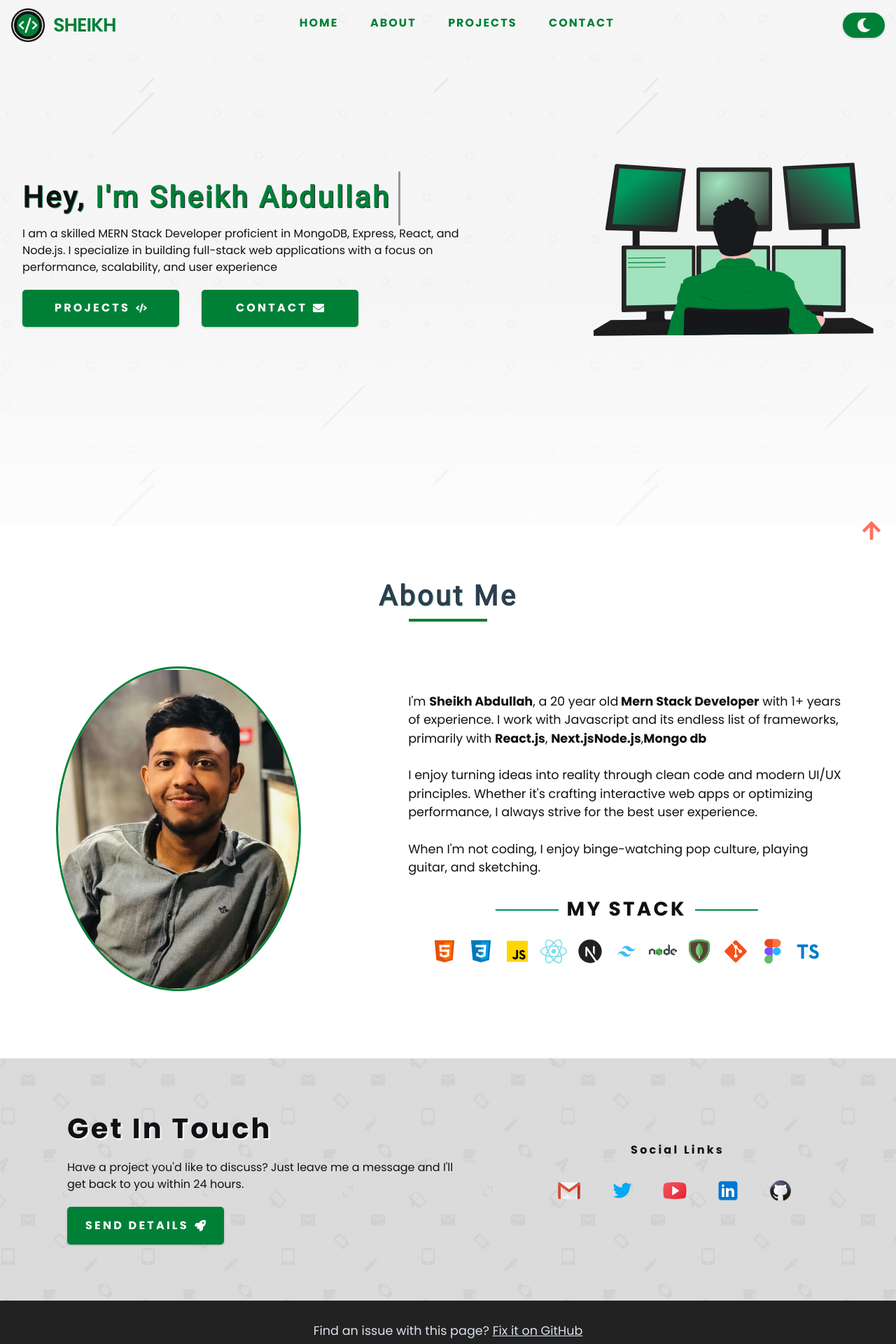
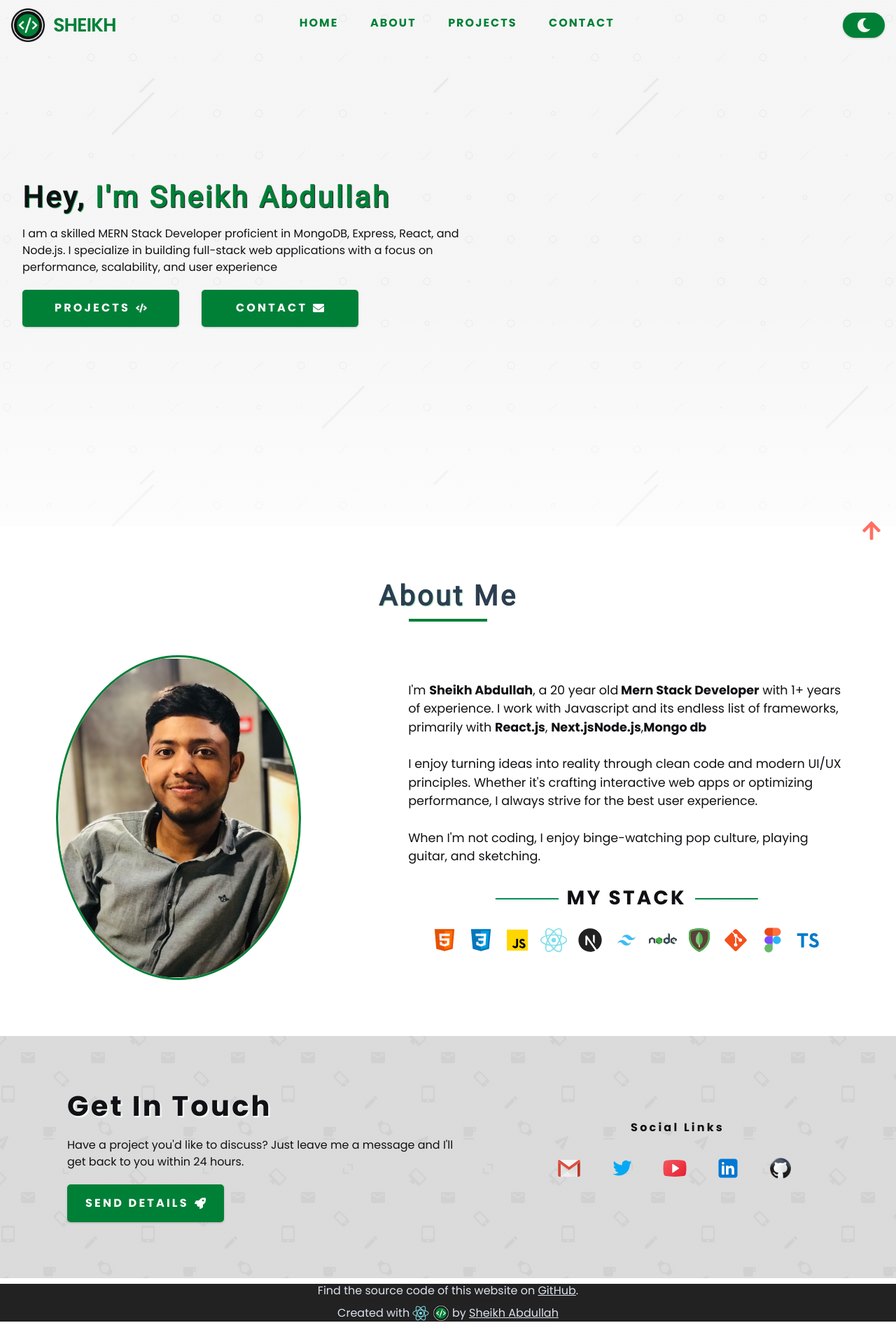
Before and after one commit to sheikhabdullahahmed/Portfolioo, a React (Vite) app: page / in a window 1280 px wide. Shown: the top 1920 px of the page at 70% size. After the commit the page ends 1896 px from the top, so only its background shows below. Built offline with nearby package versions, Linux system fonts and the light colour scheme.

Commit message:
styling add

```diff
--- a/src/Components/Footer/Footer.tsx
+++ b/src/Components/Footer/Footer.tsx
@@ -1,22 +1,22 @@
 import react from "../../Skills/react.svg";
-import logo from '../../Images/logo.png';
+import logo from "../../Images/logo.png";
 
 export const Footer = () => {
-
   // jsx
   return (
     <footer id="footer" className="footer">
       <div className="section-center">
-        <p className="footer-text">
-          Find an issue with this page?{' '}
+        <p className="footer-para">
+          {`Find the source code of this website on `}
           <a
             href="https://github.com/sheikhabdullahahmed"
             target="_blank"
             rel="noreferrer"
-            title="Full Source Code"
+            title="View the full source code on GitHub"
           >
-            Fix it on GitHub
+            GitHub
           </a>
+          .
         </p>
 
         {/* <p>Copyright &copy; {date}. All Rights Reserved.</p> */}
@@ -24,18 +24,18 @@ export const Footer = () => {
         <p className="footer-text-2">
           Created with&nbsp;
           <span className="footer-img-block">
-            <img src={react} alt="react-js" className="footer-img" />
+            <img src={react} alt="React.js" className="footer-img" />
             &nbsp;
-            <img src={logo} alt="airtable" className="footer-img" />
+            <img src={logo} alt="Airtable" className="footer-img" />
           </span>
           &nbsp;by&nbsp;
           <a
-            href="https://twitter.com/Sheikh Abdullah"
+            href="https://twitter.com/SheikhAbdullah"
             target="_blank"
             rel="noreferrer"
-            title="My Twitter Account"
+            title="Follow me on Twitter"
           >
-                Sheikh Abdullah
+            Sheikh Abdullah
           </a>
         </p>
       </div>
--- a/src/Components/Hero/Hero.tsx
+++ b/src/Components/Hero/Hero.tsx
@@ -10,8 +10,8 @@ export const Hero = () => {
         <div className="banner-container section-center">
           {/* hero-info */}
           <article className="hero-info">
-            <h1 id="my-name">
-              hey,<span> i'm Sheikh Abdullah </span>
+            <h1  id="my-name">
+              hey,<span className="no-name"> i'm Sheikh Abdullah </span>
             </h1>
             <p>
               I am a skilled MERN Stack Developer proficient in MongoDB,
--- a/src/Components/Skill/Skill.tsx
+++ b/src/Components/Skill/Skill.tsx
@@ -1,17 +1,6 @@
-import React from 'react';
 import { skills } from '../../Data/data';
 
-// Define the type for each skill
-interface Skill {
-  id: number;
-  title: string;
-  icon: string;
-}
-
-// Explicitly define the type of skills array
-const skillsArray: Skill[] = skills;
-
-export const Skills: React.FC = () => {
+export const Skills = () => {
   return (
     <>
       <div className="skills-title-container">
@@ -21,7 +10,7 @@ export const Skills: React.FC = () => {
 
       {/* skills-center */}
       <div className="skills-center">
-        {skillsArray.map(({ id, title, icon }) => {
+        {skills.map(({ id, title, icon }) => {
           return (
             <article key={id} className="skill" title={title}>
               <img src={icon} alt={title} className="skill-icon" />
--- a/src/Components/ToggleTheme/Toggle.tsx
+++ b/src/Components/ToggleTheme/Toggle.tsx
@@ -2,19 +2,16 @@ import React, { useEffect, useState } from 'react';
 import { FaSun, FaMoon } from 'react-icons/fa';
 
 const ToggleTheme: React.FC = () => {
-  // Explicitly define the type for the state (either "light" or "dark")
-  const [theme, setTheme] = useState<"light" | "dark">(
-    typeof window !== "undefined" ? (localStorage.getItem("theme") as "light" | "dark" | null) || "light" : "light"
+  const [theme, setTheme] = useState(
+    typeof window !== "undefined" ? localStorage.getItem("theme") || "light" : "light"
   );
 
   useEffect(() => {
-    // Apply dark theme class to the document if the theme is dark
     if (theme === "dark") {
       document.documentElement.classList.add("dark");
     } else {
       document.documentElement.classList.remove("dark");
     }
-    // Save the theme preference in localStorage
     localStorage.setItem("theme", theme);
   }, [theme]);
 
--- a/src/index.css
+++ b/src/index.css
@@ -244,7 +244,7 @@ p {
 }
 
 .section-center {
-  padding: 1rem 0;
+  padding: rem 0;
   width: 90vw;
   margin: 0 auto;
   max-width: var(--max-width);
@@ -587,6 +587,26 @@ header {
 .hero-img {
   display: none; /* Hide on smaller screens by default */
   width: 25rem;
+  opacity: 0;
+  transform: translateY(20px); /* Initially position the image 20px lower */
+  animation: fadeInUp 1s ease-out forwards; /* Apply animation */
+}
+
+/* When .hero-img is shown (on larger screens, for example), add animation */
+.hero-img.show {
+  display: block;
+}
+
+/* Define the fadeInUp animation */
+@keyframes fadeInUp {
+  0% {
+    opacity: 0;
+    transform: translateY(20px);
+  }
+  100% {
+    opacity: 1;
+    transform: translateY(0); /* Move the image back to its original position */
+  }
 }
 
 .hero-image {
@@ -673,13 +693,12 @@ header {
   width: 100%;
   max-width: 700px;
   white-space: nowrap;
-  opacity: 0;
+  /* opacity: 0; */
   padding-bottom: 2px;
   font-size: 3rem;
   line-height: 1.8;
   font-weight: 800;
   animation: type 5s steps(20, end) forwards, blink 5s infinite;
-  border-right: 3px solid var(--clr-font);
   overflow-x: hidden;
 }
 
@@ -712,7 +731,7 @@ header {
 /* Extra small screens (400px and below) */
 @media screen and (max-width: 400px) {
   #my-name {
-    font-size: 1.3rem;
+    font-size: 1.5rem;
     width: 80%; /* Even narrower */
     max-width: 100%;
     margin-right: 0; /* Reset margin-right, no need for 3px */
@@ -721,15 +740,24 @@ header {
 }
 
 @keyframes type {
-  from {
+  0% {
     width: 0;
-    opacity: 1;
-  }
-  to {
+    opacity: 0;
+    /* Optional: you can use 'left' to control the starting position */
+    transform: translateX(0);
+  }
+  50% {
+    width: 50%;
+    opacity: 0.5;
+    transform: translateX(0); /* Optional: to keep the element in place */
+  }
+  100% {
     width: 100%;
     opacity: 1;
-  }
-}
+    transform: translateX(0); /* Keep element in place */
+  }
+}
+
 
 
 
@@ -745,7 +773,7 @@ header {
 }
 @keyframes blink {
   50% {
-    border-color:transparent;
+    border-color:black;
   }
 }
 
@@ -1114,6 +1142,9 @@ FOOTER
   color: var(--clr-grey-9);
   line-height: 1.25;
   margin: 0.5rem 0;
+}
+.footer-para {
+  padding-bottom:   2px;
 }
 
 .footer a {
@@ -1176,6 +1207,11 @@ FOOTER
     gap: 0.8rem;
   }
 }
+
+
+
+/* my name class  */
+
 
 /* Contact Section Styles */
 .contact-section {
--- a/src/pages/Home.tsx
+++ b/src/pages/Home.tsx
@@ -1,12 +1,10 @@
-import React from "react";
 import { Navbar } from "../Components/Navbar/Navbarl";
 import { Sidebar } from "../Components/SideBar/Sidebar";
 import { Hero } from "../Components/Hero/Hero";
 import { About } from "../About/about";
 import { ContactPage } from "../Components/Contact/Contact";
 
-
-const HomePage: React.FC = () => {
+const HomePage = () => {
   return (
     <>
       <main>
--- a/src/pages/ProjectPage.tsx
+++ b/src/pages/ProjectPage.tsx
@@ -1,18 +1,6 @@
 import React from 'react';
 
-// Type definition for a project object
-interface Project {
-  id: number;
-  title: string;
-  description: string;
-  image: string;
-  link: string;
-  category: string;
-  isFeatured: boolean;
-}
-
-// Sample projects data with the defined type
-const projectsData: Project[] = [
+const projectsData = [
   {
     id: 1,
     title: 'E-Commerce Platform',
@@ -31,36 +19,19 @@ const projectsData: Project[] = [
     category: 'Frontend',
     isFeatured: false,
   },
-  {
-    id: 3,
-    title: 'E-Commerce Platform',
-    description: 'A fully responsive online store built with React and Node.js.',
-    image: '/images/project1.jpg',
-    link: 'https://example.com/project1',
-    category: 'Web Development',
-    isFeatured: true,
-  },
-  {
-    id: 4,
-    title: 'Portfolio Website',
-    description: 'A personal portfolio showcasing my skills and projects.',
-    image: '/images/project2.jpg',
-    link: 'https://example.com/project2',
-    category: 'Frontend',
-    isFeatured: false,
-  },
 ];
 
 const Projects: React.FC = () => {
   return (
-    <section className="projects-section">
+    <section  className="projects-section">
       <div className="projects-container">
         <h2 className="section-title">My Projects</h2>
         <div className="projects-grid">
-          {projectsData.map((project) => (
+          {projectsData.map((project, index) => (
             <div
               key={project.id}
               className={`project-card ${project.isFeatured ? 'featured' : ''}`}
+              data-index={index}
             >
               <div className="image-wrapper">
                 <img
```
